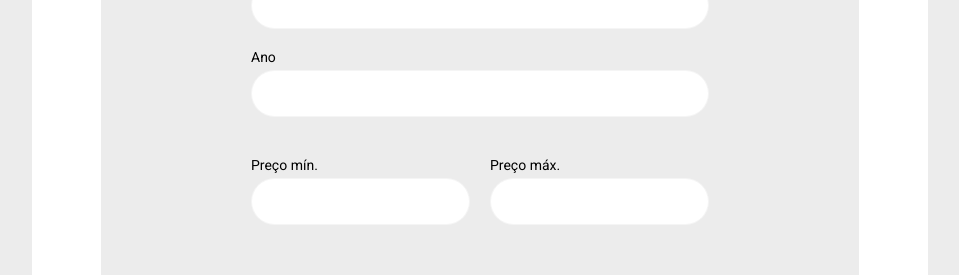
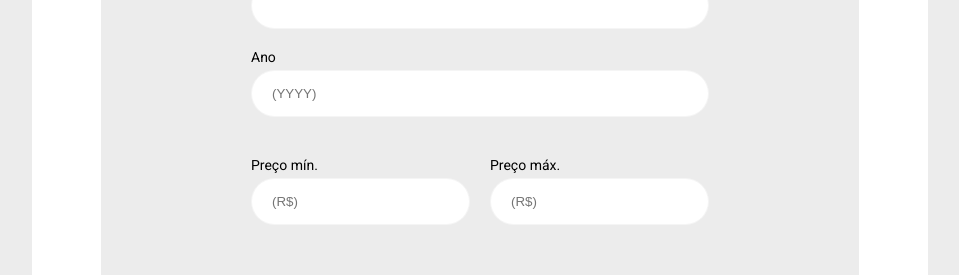
Before and after one commit to RuanL-Dev/CRUD_Vehicles, a Next.js app: page /filtercar in a window 1280 px wide. Shown: the part 386-661 px from the top of the page, without its empty margins (160-1119 px from the left). Built offline with nearby package versions, Linux system fonts and the light colour scheme.

Commit message:
Criado schema do filter e newcar

```diff
--- /dev/null
+++ b/modules/user/filter.schema.js
@@ -0,0 +1,9 @@
+import Joi from 'joi'
+
+export const filterSchema = Joi.object({
+  carBrand: Joi.string().required().max(20),
+  carColour: Joi.string().required().max(20),
+  carYear: Joi.string().required().max(4),
+  LowestPrice: Joi.string().required().max(12).min(4),
+  HighestPrice: Joi.string().required().max(20)
+})
--- /dev/null
+++ b/modules/user/newcar.schema.js
@@ -0,0 +1,9 @@
+import Joi from 'joi'
+
+export const newcarSchema = Joi.object({
+  carModel: Joi.string().required().max(20),
+  carBrand: Joi.string().required().max(20),
+  carColor: Joi.string().required().max(8),
+  carYear: Joi.string().required().max(4).min(4),
+  carPlate: Joi.string().required().max(10)
+})
--- a/pages/api/user/addnewcar.js
+++ b/pages/api/user/addnewcar.js
@@ -1,22 +1,11 @@
-import Joi from 'joi'
-
 import createHandler from '../../../lib/middlewares/nextConnect'
-
 import validate from '../../../lib/middlewares/validation'
-
 import { addNewCarUser } from '../../../modules/user/newcar.service'
-
-const postSchema = Joi.object({
-  carModel: Joi.string().required().max(20),
-  carBrand: Joi.string().required().max(20),
-  carColor: Joi.string().required().max(8),
-  carYear: Joi.string().required().max(4).min(4),
-  carPlate: Joi.string().required().max(10)
-})
+import { newcarSchema } from '../../../modules/user/newcar.schema'
 
 const addNewCar = createHandler()
 
-addNewCar.post(validate({ body: postSchema }), async (req, res) => {
+addNewCar.post(validate({ body: newcarSchema }), async (req, res) => {
   try {
     const newCar = await addNewCarUser(req.body)
     res.status(201).json(newCar)
--- a/pages/api/user/carfilter.js
+++ b/pages/api/user/carfilter.js
@@ -1,22 +1,11 @@
-import Joi from 'joi'
-
 import createHandler from '../../../lib/middlewares/nextConnect'
-
 import validate from '../../../lib/middlewares/validation'
-
 import { filterCarUser } from '../../../modules/user/filtercar.service'
-
-const postSchema = Joi.object({
-  carBrand: Joi.string().required().max(20),
-  carColour: Joi.string().required().max(20),
-  carYear: Joi.string().required().max(4),
-  LowestPrice: Joi.string().required().max(12).min(4),
-  HighestPrice: Joi.string().required().max(20)
-})
+import { filterSchema } from '../../../modules/user/filter.schema'
 
 const carFilter = createHandler()
 
-carFilter.post(validate({ body: postSchema }), async (req, res) => {
+carFilter.post(validate({ body: filterSchema }), async (req, res) => {
   try {
     const carFilter = await filterCarUser(req.body)
     res.status(200).json(carFilter)
--- a/pages/filtercar.jsx
+++ b/pages/filtercar.jsx
@@ -1,4 +1,10 @@
+import { useState } from 'react'
 import styled from 'styled-components'
+import Link from "next/link"
+import { useForm } from 'react-hook-form'
+import { joiResolver } from '@hookform/resolvers/joi'
+
+import { filterSchema } from '../modules/user/filter.schema'
 
 import Body from '../src/components/layout/body/Body'
 import ContainerPage from '../src/components/layout/container/ContainerPage'
@@ -34,7 +40,15 @@ const PriceForm = styled.div`
   margin-top: 20px;
 `
 
-export default function AddingCar() {
+export default function FilterCar() {
+  const { register, handleSubmit, formState: { errors } } = useForm({
+    resolver: joiResolver(filterSchema)
+  })
+
+  const handleForm = (data) => {
+    console.log(data)
+  }
+  console.log(errors)
   return (
     <>
       <Body>
@@ -43,16 +57,26 @@ export default function AddingCar() {
             <IconImages imageName="ArrowIcon" type="svg" />
           </StyledArrow>
           <FormContainer>
-            <Form>
-              <Input label="Marca" name="carBrand" />
-              <Input label="Cor" name="carColour" />
-              <Input label="Ano" name="carYear" />
+            <Form onSubmit={handleSubmit(handleForm)}>
+              <Input label="Marca" name="carBrand" {...register('carBrand')} />
+              <Input label="Cor" name="carColour" {...register('carColour')} />
+              <Input label="Ano" placeholder="(YYYY)" name="carYear" {...register('carYear')} />
               <PriceForm>
-                <Input label="Preço mín." name="LowestPrice" />
-                <Input label="Preço máx." name="HighestPrice" />
+                <Input
+                  label="Preço mín."
+                  placeholder="(R$)"
+                  name="LowestPrice"
+                  {...register('LowestPrice')}
+                />
+                <Input
+                  label="Preço máx."
+                  placeholder="(R$)"
+                  name="HighestPrice"
+                  {...register('HighestPrice')}
+                />
               </PriceForm>
               <SavingButtonContainer>
-                <ButtonSave>SALVAR</ButtonSave>
+                <ButtonSave type="submit">SALVAR</ButtonSave>
               </SavingButtonContainer>
             </Form>
           </FormContainer>
```
Also changed, not shown: modules/user/filtercar.schema.js (added, +9 -0 lines), pages/newcar.jsx (+21 -7 lines).
